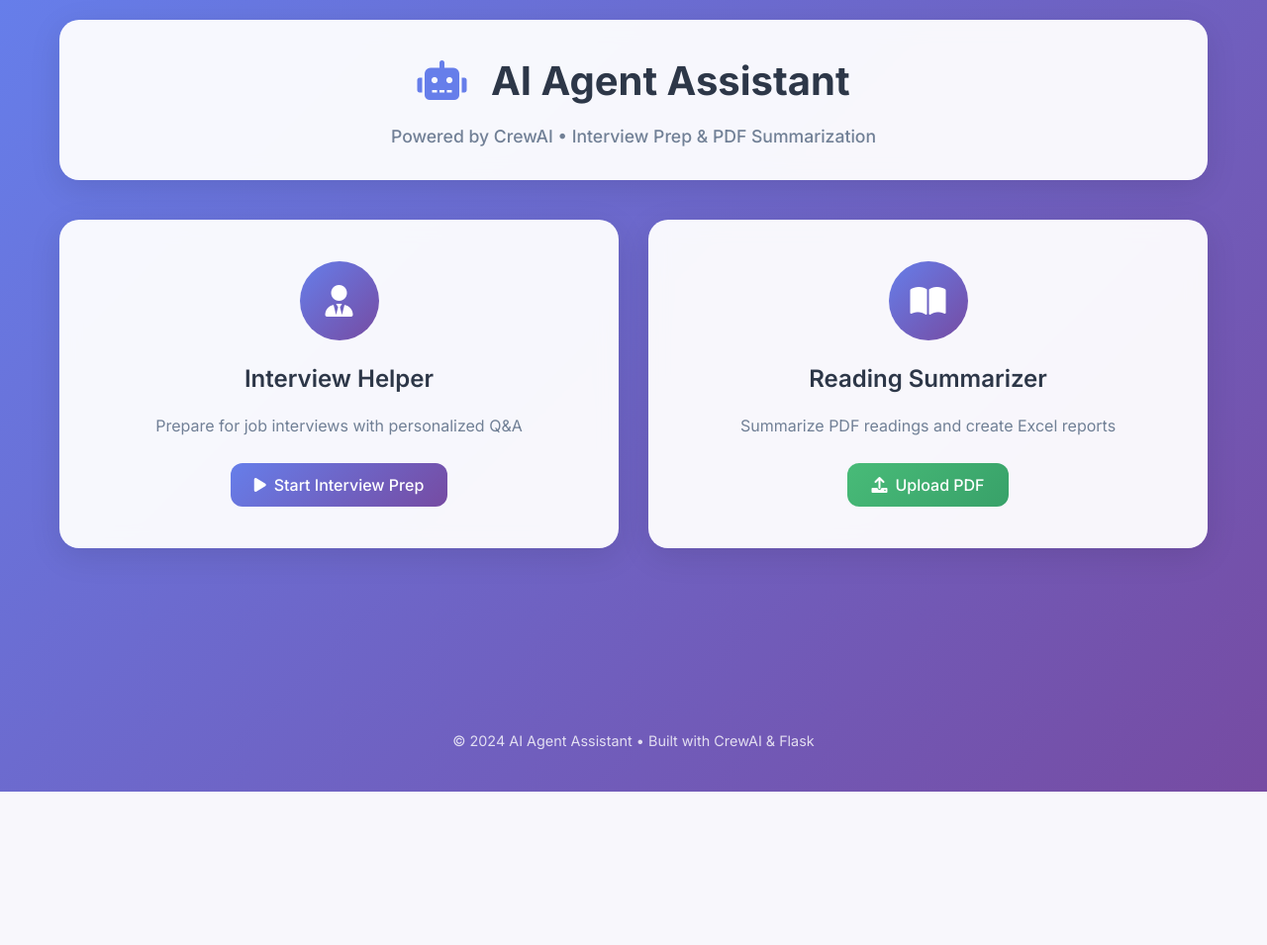
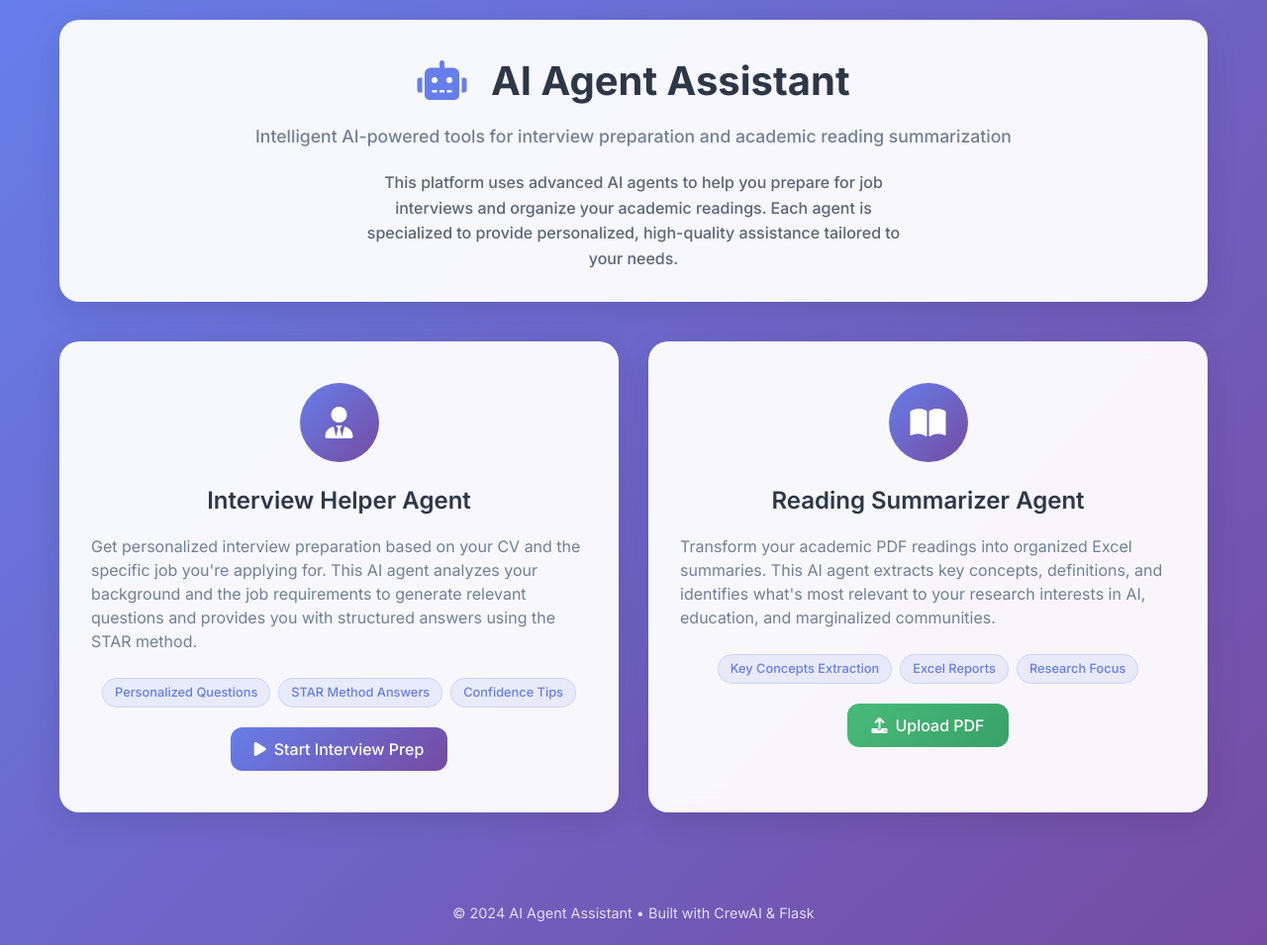
Before and after one commit to lfares/ai_agents_class, a Flask app: page / in a window 1280 px wide. Shown: the top 955 px of the page at 99% size. Before the commit the page ends 800 px from the top, so only its background shows below. Run offline with Flask 3, Linux system fonts and the light colour scheme.

Commit message:
feat: Add better descriptions and feature tags to home page

```diff
--- a/static/css/style.css
+++ b/static/css/style.css
@@ -644,3 +644,56 @@ body {
         text-align: center;
     }
 }
+
+/* Enhanced header description */
+.header-description {
+    max-width: 600px;
+    margin: 20px auto 0;
+    padding: 0 20px;
+}
+
+.header-description p {
+    font-size: 1rem;
+    color: #4a5568;
+    line-height: 1.6;
+    opacity: 0.9;
+}
+
+/* Agent description styles */
+.agent-description {
+    font-size: 0.95rem;
+    line-height: 1.5;
+    color: #4a5568;
+    margin-bottom: 15px;
+    text-align: left;
+}
+
+/* Feature tags */
+.agent-features {
+    display: flex;
+    flex-wrap: wrap;
+    gap: 8px;
+    margin-bottom: 20px;
+    justify-content: center;
+}
+
+.feature-tag {
+    background: rgba(102, 126, 234, 0.1);
+    color: #667eea;
+    padding: 4px 12px;
+    border-radius: 20px;
+    font-size: 0.8rem;
+    font-weight: 500;
+    border: 1px solid rgba(102, 126, 234, 0.2);
+}
+
+/* Mobile adjustments for new elements */
+@media (max-width: 768px) {
+    .header-description {
+        padding: 0 10px;
+    }
+
+    .agent-features {
+        justify-content: flex-start;
+    }
+}
--- a/templates/index.html
+++ b/templates/index.html
@@ -14,7 +14,10 @@
         <header class="header">
             <div class="header-content">
                 <h1><i class="fas fa-robot"></i> AI Agent Assistant</h1>
-                <p>Powered by CrewAI • Interview Prep & PDF Summarization</p>
+                <p>Intelligent AI-powered tools for interview preparation and academic reading summarization</p>
+                <div class="header-description">
+                    <p>This platform uses advanced AI agents to help you prepare for job interviews and organize your academic readings. Each agent is specialized to provide personalized, high-quality assistance tailored to your needs.</p>
+                </div>
             </div>
         </header>
 
@@ -26,8 +29,13 @@
                     <div class="agent-icon">
                         <i class="fas fa-user-tie"></i>
                     </div>
-                    <h3>Interview Helper</h3>
-                    <p>Prepare for job interviews with personalized Q&A</p>
+                    <h3>Interview Helper Agent</h3>
+                    <p class="agent-description">Get personalized interview preparation based on your CV and the specific job you're applying for. This AI agent analyzes your background and the job requirements to generate relevant questions and provides you with structured answers using the STAR method.</p>
+                    <div class="agent-features">
+                        <span class="feature-tag">Personalized Questions</span>
+                        <span class="feature-tag">STAR Method Answers</span>
+                        <span class="feature-tag">Confidence Tips</span>
+                    </div>
                     <button class="btn btn-primary" onclick="showInterviewForm()">
                         <i class="fas fa-play"></i> Start Interview Prep
                     </button>
@@ -37,8 +45,13 @@
                     <div class="agent-icon">
                         <i class="fas fa-book-open"></i>
                     </div>
-                    <h3>Reading Summarizer</h3>
-                    <p>Summarize PDF readings and create Excel reports</p>
+                    <h3>Reading Summarizer Agent</h3>
+                    <p class="agent-description">Transform your academic PDF readings into organized Excel summaries. This AI agent extracts key concepts, definitions, and identifies what's most relevant to your research interests in AI, education, and marginalized communities.</p>
+                    <div class="agent-features">
+                        <span class="feature-tag">Key Concepts Extraction</span>
+                        <span class="feature-tag">Excel Reports</span>
+                        <span class="feature-tag">Research Focus</span>
+                    </div>
                     <button class="btn btn-secondary" onclick="showReadingForm()">
                         <i class="fas fa-upload"></i> Upload PDF
                     </button>
```
